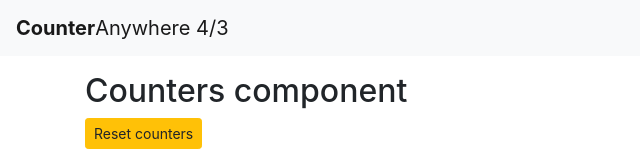
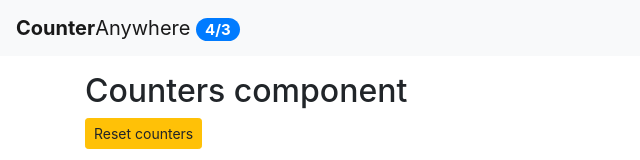
Before and after one commit to MariusCodeAcademy/js3_react_Intro, a React (Create React App) app: page / in a window 1280 px wide. Shown: the top 160 px of the page, without its empty margins (0-640 px from the left). Built offline with nearby package versions, Linux system fonts and the light colour scheme.

Commit message:
destructuring

```diff
--- a/src/App.js
+++ b/src/App.js
@@ -57,15 +57,16 @@ class App extends Component {
   };
 
   render() {
+    const { counters } = this.state;
     return (
       <div className="App ">
         <Navbar
-          countersCount={this.state.counters.length}
-          activeCount={this.state.counters.filter((c) => c.value > 0).length}
+          countersCount={counters.length}
+          activeCount={counters.filter((c) => c.value > 0).length}
         />
         <main className="container mt-3">
           <Counters
-            counters={this.state.counters}
+            counters={counters}
             onReset={this.handleReset}
             onDelete={this.handleDelete}
             onIncrement={this.handleIncrement}
--- a/src/components/navBar.jsx
+++ b/src/components/navBar.jsx
@@ -2,12 +2,13 @@ import React, { Component } from 'react';
 
 export default class Navbar extends Component {
   render() {
+    const { countersCount, activeCount } = this.props;
     return (
       <nav className="navbar navbar-light bg-light">
         <span className="navbar-brand mb-0">
           <strong>Counter</strong>Anywhere{' '}
-          <span>
-            {this.props.countersCount}/{this.props.activeCount}
+          <span className="badge badge-pill badge-primary">
+            {countersCount}/{activeCount}
           </span>
         </span>
       </nav>
```
